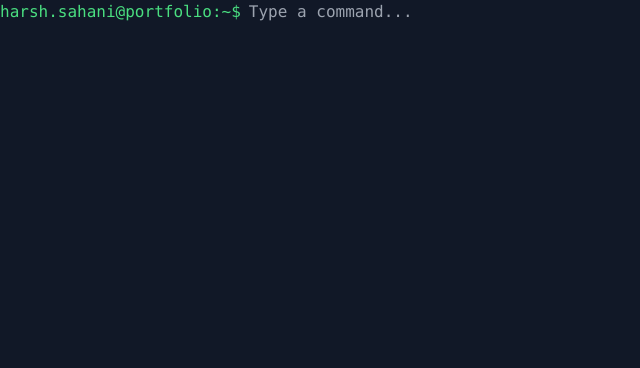
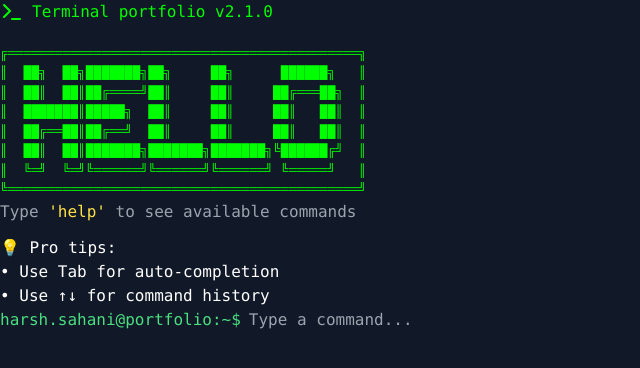
Before and after one commit to harshsahani14/Terminal_portfolio, a React (Create React App) app: page / in a window 1280 px wide. Shown: the top 368 px of the page, without its empty margins (0-640 px from the left). Built offline with nearby package versions, Linux system fonts and the light colour scheme.

Commit message:
Fourt commit

```diff
--- a/src/App.js
+++ b/src/App.js
@@ -7,13 +7,14 @@ import AboutCommand from './commands/AboutCommand'
 import ContactCommand from './commands/ContactCommand'
 import WhoamiCommand from './commands/WhoamiCommand'
 import WelcomeMsg from './messages/WelcomeMsg'
+import NotFound from './commands/NotFound'
 
 const App = () => {
 
   const [input,setInput] =useState('')
   const [outputs,setOutputs] = useState([])
   const [commandHistory,setCommandHistory] = useState([])
-  const [historyIndex,setHistoryIndex] = useState(-1);
+  const [historyIndex,setHistoryIndex] = useState(0);
   const [isTyping,setIsTyping] = useState(false);
   const inputRef = useRef(null)
   const terminalRef = useRef(null)
@@ -45,6 +46,7 @@ const App = () => {
       case 'contact': return (<ContactCommand/>)
       case 'clear': return (<></>)
       case 'whoami': return (<WhoamiCommand/>)
+      default : return (<NotFound/>)
     }
 
   }
@@ -66,17 +68,89 @@ const App = () => {
 
   const handleCommand = (cmd)=>{
 
+    const currCommand = cmd.trim()
 
+    if(currCommand==='') return
+
+    if(currCommand === 'clear'){
+      setCommandHistory([])
+      setOutputs([])
+      setHistoryIndex(0)
+
+    }
+
+    const newOutput = {
+
+      id:`${currCommand}`,
+      command:currCommand,
+      output:getCommandOutput(currCommand)
+    }
+
+    setHistoryIndex(prev => prev+1);
+    setCommandHistory( prev => [...prev,newOutput])
+    setOutputs(prev => [...prev, newOutput]);
 
   }
 
   const handeKeyDown = (e)=>{
 
 
+    if(e.key === 'Enter'){
+      handleCommand(input);
+      setInput('')
+    }
+    else if(e.key === 'ArrowUp'){
+
+      // e.preventDefault()
+      // const idx = ( commandHistory.length>0 && historyIndex>0 ) ? historyIndex-1 : 0
+
+      // setHistoryIndex(idx)
+      // setInput(commandHistory[idx])
+    }
+    else if( e.key === 'ArrowDown'){
+
+    }
+    else if( e.key === 'Tab' ){
+
+    }
+
   }
   return (
     <div className=' min-h-screen bg-gray-900 font-mono  '>
 
+      <div className=' overflow-y-auto '>
+      {
+
+        outputs.map( (output)=>(
+
+          <div key={output.id}>
+
+              {
+                output.command && (
+
+                  <div className=' flex items-center gap-2'>
+                    <span className=' text-green-400'>harsh.sahani@portfolio:~$</span>
+                    <span> {output.command} </span>
+                  </div>
+                )
+              }
+
+
+              {
+                typeof output.output !== 'string' &&
+                (
+                  output.output
+                )
+              }
+
+
+
+
+          </div>
+        ))
+      }
+
+      </div>
 
 
       <div className=' flex items-center gap-2'>
--- a/src/commands/HelpCommand.jsx
+++ b/src/commands/HelpCommand.jsx
@@ -3,7 +3,7 @@ import React from 'react'
 const HelpCommand = () => {
   return (
     <div className=''>
-
+      Help
     </div>
   )
 }
--- /dev/null
+++ b/src/commands/NotFound.jsx
@@ -0,0 +1,9 @@
+import React from 'react'
+
+const NotFound = () => {
+  return (
+    <div>NotFound</div>
+  )
+}
+
+export default NotFound
--- a/src/messages/WelcomeMsg.jsx
+++ b/src/messages/WelcomeMsg.jsx
@@ -1,3 +1,4 @@
+import { Terminal } from 'lucide-react';
 import React from 'react'
 
 const WelcomeMsg = () => {
@@ -13,10 +14,29 @@ const WelcomeMsg = () => {
 ╚═════════════════════════════════════════════╝
 `;
   return (
-    <div>
+    <div >
+
+      <div className=' flex gap-2 text-[#00FF00]'>
+        <Terminal/> <span> Terminal portfolio v2.1.0</span>
+      </div>
       <pre style={{ color: '#00FF00', fontFamily: 'monospace', whiteSpace: 'pre' }}>
       {asciiArt}
     </pre>
+
+    <div>
+      <div className=' text-gray-400'> Type <span className=' text-yellow-300'>'help'</span> to see available commands</div>
+    </div>
+
+    <div className=' text-white mt-3'>
+
+      <ul>
+        <li>💡 Pro tips:</li>
+        <li>• Use Tab for auto-completion</li>
+        <li>• Use ↑↓ for command history</li>
+      </ul>
+    </div>
+
+
     </div>
   )
 }
```
